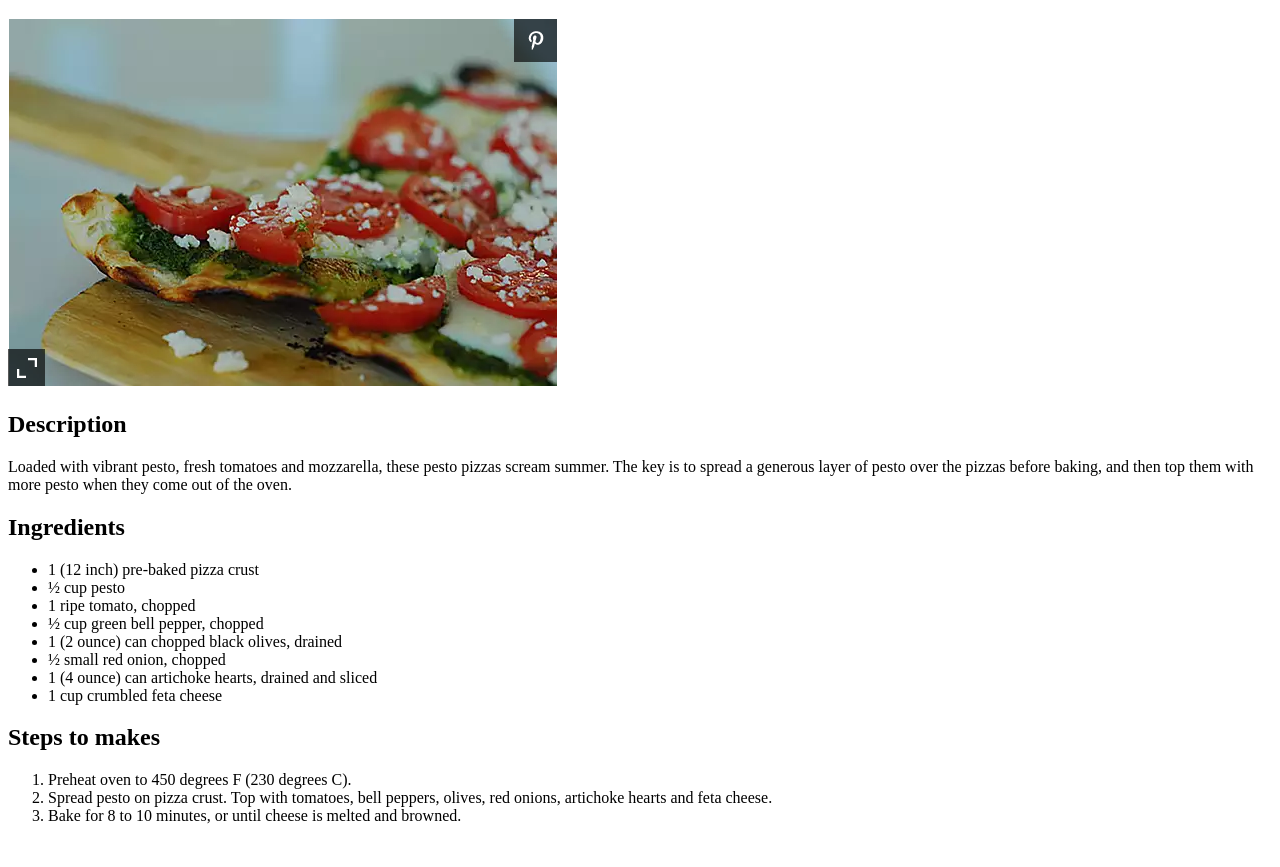
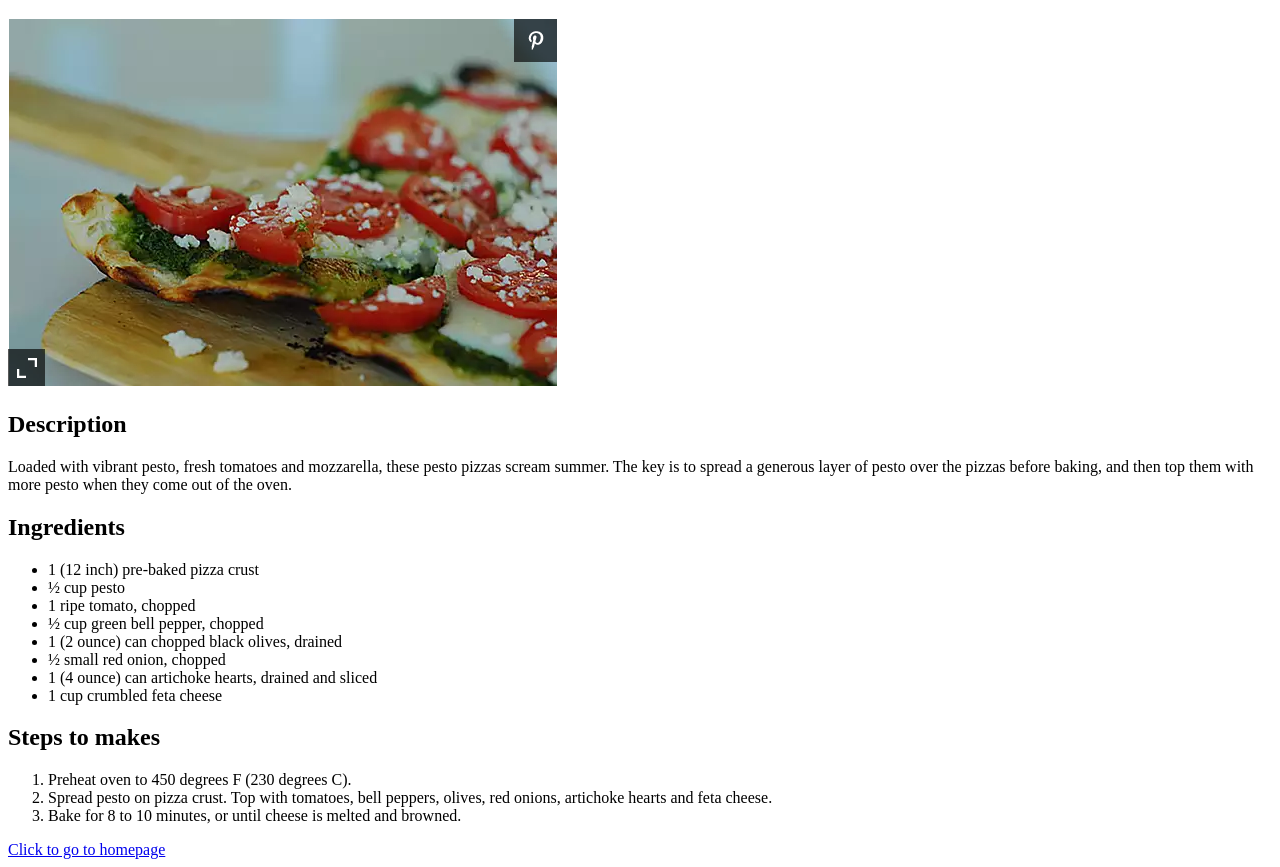
Before and after one commit to Uchiah24/Special-Recipes, a plain HTML site: page pizza/pizza.html in a window 1280 px wide. Shown: the part 61-928 px from the top of the page. Before the commit the page ends 902 px from the top, so only its background shows below. Drawn offline with Linux system fonts and the light colour scheme.

Commit message:
Almost forgot

```diff
--- a/pizza/pizza.html
+++ b/pizza/pizza.html
@@ -44,6 +44,8 @@
 
             </ol>
 
+        <a href="../index.html">Click to go to homepage</a>
+
     </body>
 
 </html>
```
